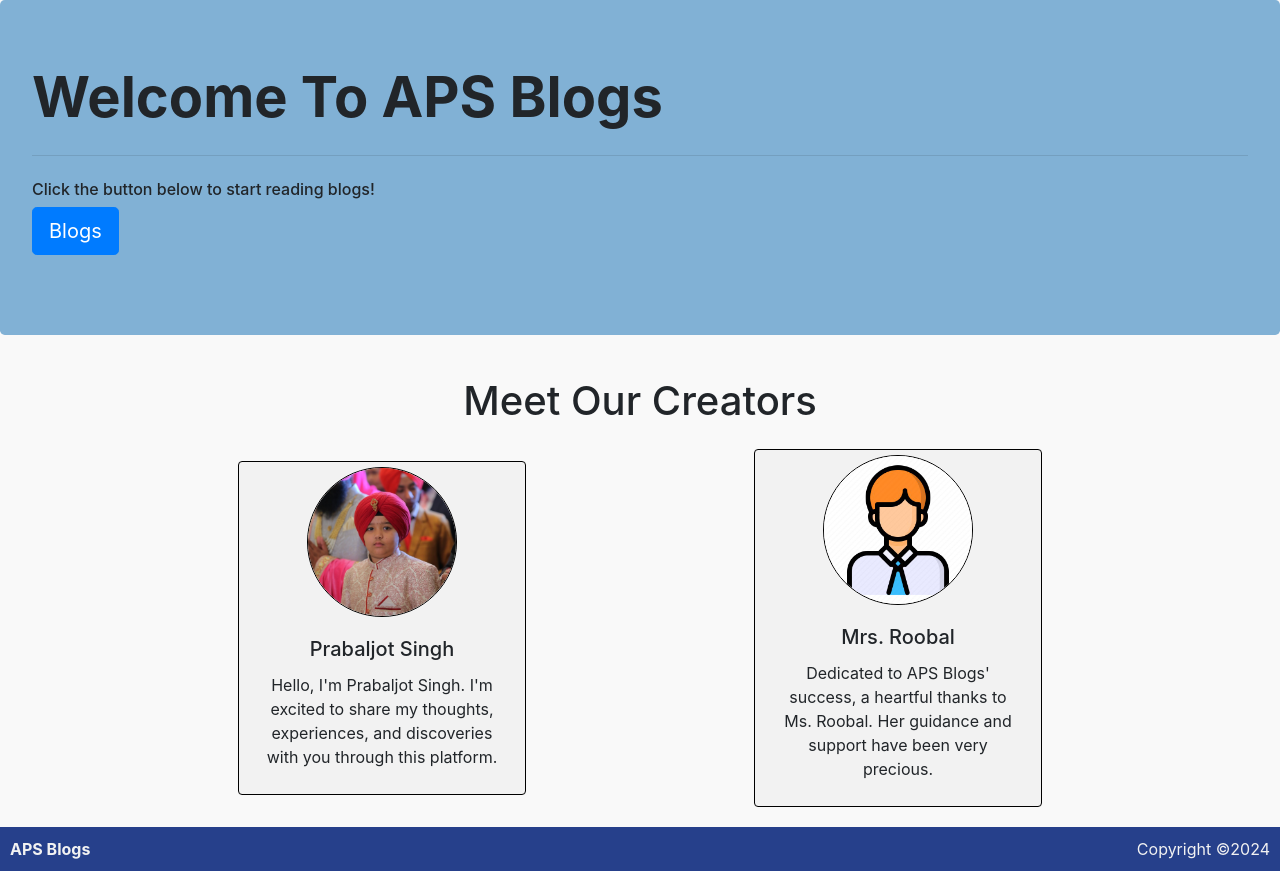
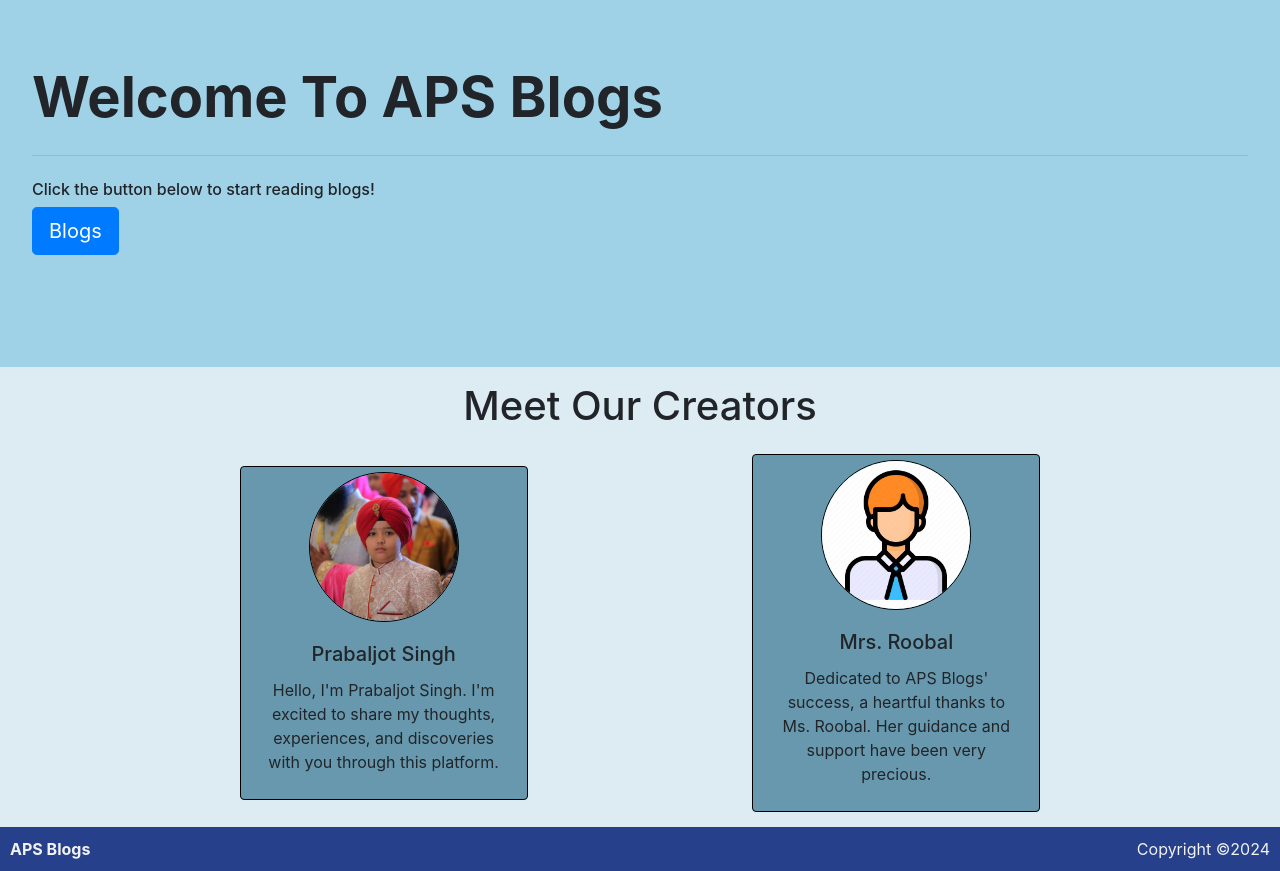
Before and after one commit to Prabaljot/APS_Blogs, a Django app: page / in a window 1280 px wide. Shown: the part 56-927 px from the top of the page. Run offline with Django 4.2, Linux system fonts and the light colour scheme; some libraries are stand-ins or nearby versions.

Commit message:
more change in color

```diff
--- a/templates/blog/blogPost.html
+++ b/templates/blog/blogPost.html
@@ -9,7 +9,11 @@
 {% block activeBlog %}active{% endblock activeBlog %}
 
 {% block body %}
-
+<style>
+    body {
+        background: #e1e8ff;
+    }
+</style>
 
 <div class="container my-3">
     <h2 class="blog-post-title mb-1">{{post.title}}</h2>
--- a/templates/blog/home.html
+++ b/templates/blog/home.html
@@ -7,9 +7,14 @@
 {% block body %}
 
 <style>
+    body {
+        background: #e1e8ff;
+    }
+
     .card {
         box-shadow: 0 4px 8px 0 rgba(0, 0, 0, 0.2);
         border-radius: 10px;
+        background: #A0D2E7;
     }
 
     .card:hover {
--- a/templates/home/contact.html
+++ b/templates/home/contact.html
@@ -9,6 +9,10 @@
 
 <!-- css for extra padding -->
 <style>
+    body {
+        background: #e1e8ff;
+    }
+
     .container-fluid {
         padding-left: 0px;
         padding-right: 0px;
--- a/templates/home/index.html
+++ b/templates/home/index.html
@@ -7,7 +7,7 @@
 {% block body %}
 <style>
     body {
-        background: #f9f9f9;
+        background: #A0D2E7;
     }
 
     .per-img {
@@ -17,7 +17,7 @@
     }
 
     .per-box {
-        background: #f2f2f2;
+        background: #6898ad;
         text-align: center;
         border: 1px black solid;
         display: flex;
@@ -27,8 +27,8 @@
     }
 
     .big-box {
-        padding: 10px;
-        background: #f9f9f9;
+        padding: 15px;
+        background: #ddecf2;
         text-align: center;
     }
 
@@ -43,11 +43,11 @@
         justify-content: space-between;
         background: lightgrey;
         padding: 10px;
-        margin-top: 10px;
+
     }
 </style>
 <div>
-    <div class="jumbotron"  style="background:#81B1D5 ;">
+    <div class="jumbotron"  style="background: #A0D2E7;">
         <h1 class="display-4 h1 font-weight-bold">Welcome To APS Blogs</h1>
         <hr class="my-4">
         <p class="h6">Click the button below to start reading blogs!</p>
--- a/templates/home/search.html
+++ b/templates/home/search.html
@@ -6,9 +6,14 @@
 
 {% block body %}
 <style>
+    body {
+        background: #e1e8ff;
+    }
+
     .card {
         box-shadow: 0 4px 8px 0 rgba(0, 0, 0, 0.2);
         border-radius: 10px;
+        background: #A0D2E7;
     }
 
     .card:hover {
```
Also changed, not shown: db.sqlite3.
